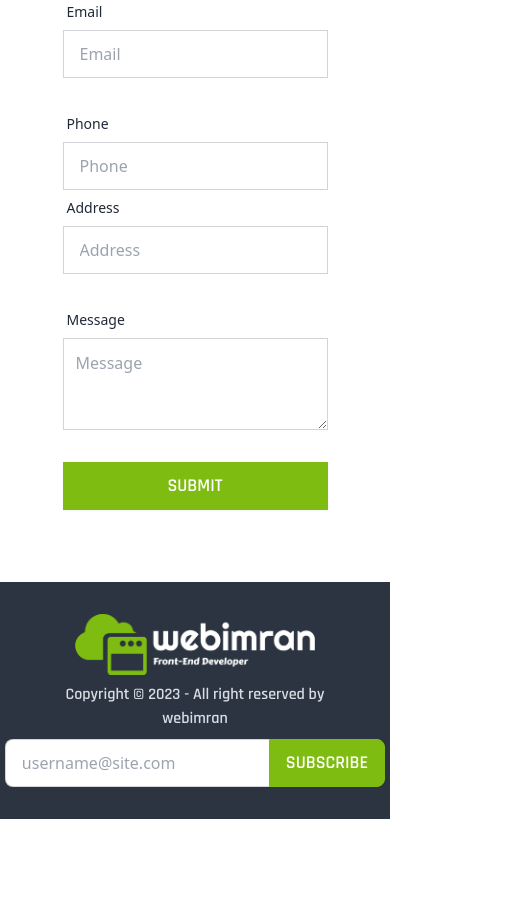
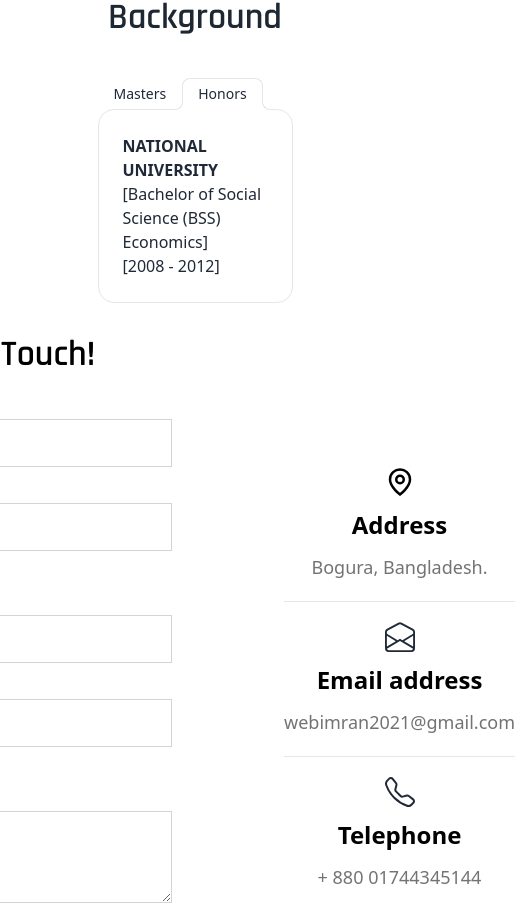
Before and after one commit to WEB-Imran-Hossain/my-portfolio-website, a React (Vite) app: page / in a window 390 px wide. Shown: the part 5050-5954 px from the top of the page, 515 px wide, since content can reach past the window. Before the commit the page ends 5869 px from the top, so only its background shows below. Built offline with nearby package versions, Linux system fonts and the light colour scheme.

Commit message:
conatct section create

```diff
--- a/src/Pages/ContactPage/Contact.jsx
+++ b/src/Pages/ContactPage/Contact.jsx
@@ -1,9 +1,13 @@
-import React from 'react';
+
+import { BsEnvelopeOpen, BsTelephone } from 'react-icons/bs';
+import { GrLocation } from "react-icons/gr";
+import { TfiTimer } from "react-icons/tfi";
 
 const Contact = () => {
     return (
-        <div className='flex justify-center md:mt-10 md:mb-10'>
+        <div className='flex items-center justify-center md:mt-32 md:mb-10 gap-20'>
            <div>
+
            <form className="card-body md:w-[35rem] md:p-0 mb-10 flex justify-between">
                             <h1 className="text-4xl font-semibold text-black font-Rajdhani">
                                 Get in Touch!
@@ -80,6 +84,39 @@ const Contact = () => {
                             </div>
                         </form>
            </div>
+           <div
+          className="flex items-center justify-center"
+        >
+          <div className=" space-y-5">
+            <div className="space-y-3 flex flex-col items-center">
+              <GrLocation className="text-3xl"></GrLocation>
+              <h2 className="text-2xl font-semibold text-black">Address</h2>
+              <p className="text-lg font-normal text-[#737373]">
+                Bogura, Bangladesh.
+              </p>
+            </div>
+            <hr />
+            <div className="space-y-3 flex flex-col items-center">
+              <BsEnvelopeOpen className="text-3xl"></BsEnvelopeOpen>
+              <h2 className="text-2xl font-semibold text-black">
+                Email address
+              </h2>
+              <p className="text-lg font-normal link link-hover text-[#737373]">
+                webimran2021@gmail.com <br />
+              </p>
+            </div>
+            <hr />
+
+            <div className="space-y-3 flex flex-col items-center">
+              <BsTelephone className="text-3xl"></BsTelephone>
+              <h2 className="text-2xl font-semibold text-black">Telephone</h2>
+              <p className="text-lg font-normal link link-hover text-[#737373]">
+                + 880 01744345144
+              </p>
+            </div>
+
+          </div>
+        </div>
         </div>
     );
 };
--- /dev/null
+++ b/src/Pages/EducationalBackgroundPage/EducationalBackground.jsx
@@ -0,0 +1,43 @@
+const EducationalBackground = () => {
+  return (
+    <div className="max-w-[50vw] mx-auto mt-32">
+        <h2 className="text-4xl md:text-5xl font-bold text-[#1D2833] font-Rajdhani text-center">Educational Background</h2>
+        <div role="tablist" className="tabs tabs-lifted mt-10">
+      <input
+        type="radio"
+        name="my_tabs_2"
+        role="tab"
+        className="tab"
+        aria-label="Masters"
+      />
+      <div
+        role="tabpanel"
+        className="tab-content bg-base-100 border-base-300 rounded-box p-6"
+      >
+        <h4 className="font-bold">NATIONAL UNIVERSITY</h4>
+        <h5 className="">[Masters of Social Science (MSS) Economics] </h5>
+        <p> [2013 - 2014]</p>
+      </div>
+
+      <input
+        type="radio"
+        name="my_tabs_2"
+        role="tab"
+        className="tab"
+        aria-label="Honors"
+        checked
+      />
+      <div
+        role="tabpanel"
+        className="tab-content bg-base-100 border-base-300 rounded-box p-6"
+      >
+          <h4 className="font-bold">NATIONAL UNIVERSITY</h4>
+        <h5>[Bachelor of Social Science (BSS) Economics]  </h5>
+        <p>[2008 - 2012]</p>
+      </div>
+    </div>
+    </div>
+  );
+};
+
+export default EducationalBackground;
--- a/src/Pages/HomePage/Home.jsx
+++ b/src/Pages/HomePage/Home.jsx
@@ -1,5 +1,6 @@
 import About from "../AboutPage/About";
 import Contact from "../ContactPage/Contact";
+import EducationalBackground from "../EducationalBackgroundPage/EducationalBackground";
 import MyExperience from "../MyExperiencePage/MyExperience";
 import MySkill from "../MySkillPage/MySkill";
 import Projects from "../ProjectPage/Projects";
@@ -14,6 +15,7 @@ const Home = () => {
     <MySkill></MySkill>
     <MyExperience></MyExperience>
     <Projects></Projects>
+    <EducationalBackground></EducationalBackground>
     <Contact></Contact>
   </div>
   );
```
